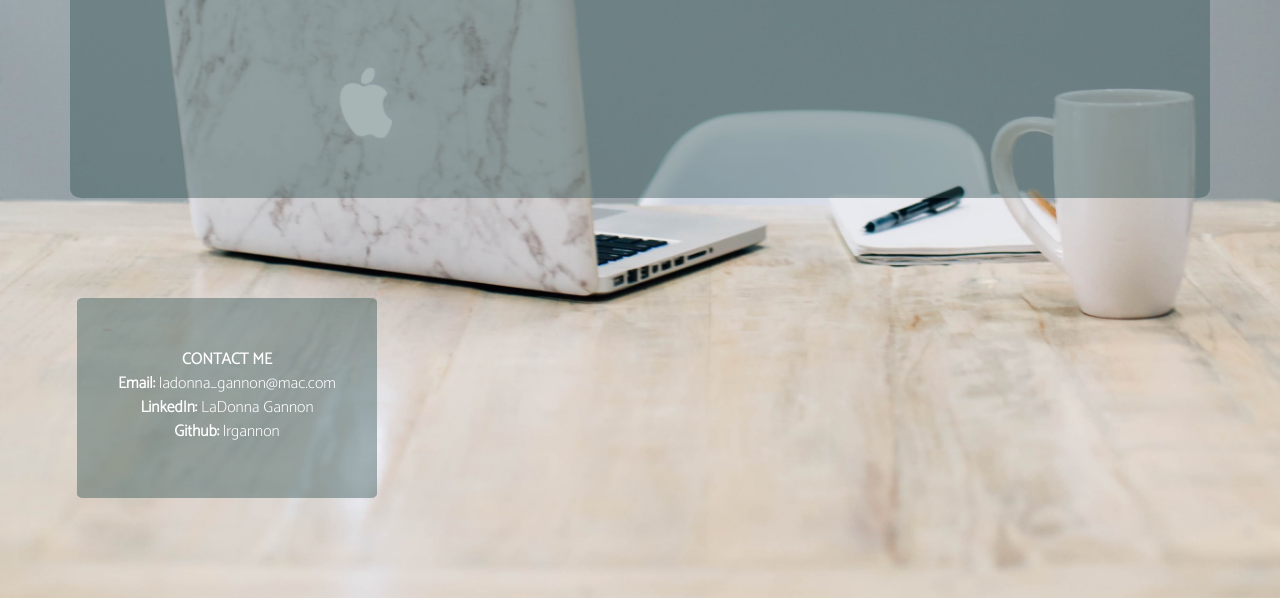
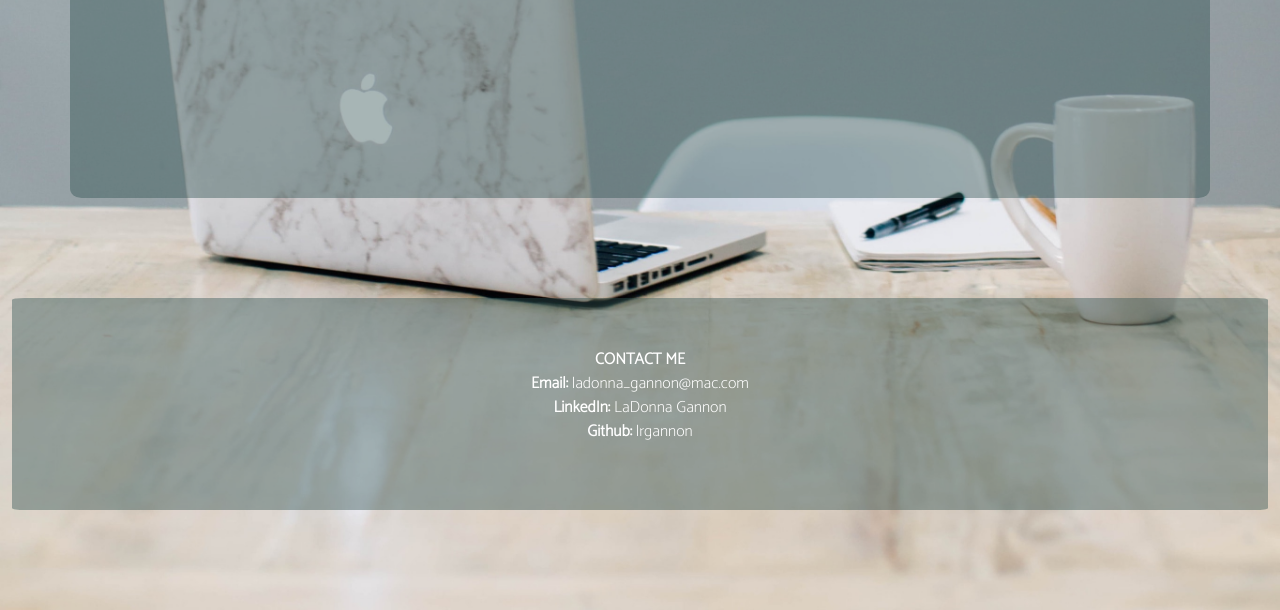
Before and after one commit to lrgannon/lrgannon.github.io, a plain HTML site: page index.html in a window 1280 px wide. Shown: the part 980-1590 px from the top of the page. Drawn offline with nearby package versions, Linux system fonts and the light colour scheme; grey boxes are pictures that could not be loaded; a web font is replaced by a local one.

Commit message:
Update styles.css

```diff
--- a/styles.css
+++ b/styles.css
@@ -17,9 +17,10 @@ body {
 }
 
 nav {
-  text-align: right;
-  margin-right: 100px;
+  text-align: center;
+  margin-left: 600px;
 }
+
 
 nav a {
   color: white;
@@ -87,13 +88,11 @@ ul a:hover {
 
 .mybox6 {
   background-color: rgba(47, 79, 79, 0.414);
-  border-radius: 2%;
-  height: 200px;
-  width: 300px;
+  border-radius: 1%;
   font-family: "Catamaran", "Verdana", "Geneva", "Tahoma", "sans-serif";
   text-align: center;
   font-size: 1rem;
   margin-bottom: 100px;
   padding-top: 50px;
-  margin-left: 65px;
+  padding-bottom: 50px;
 }
```
